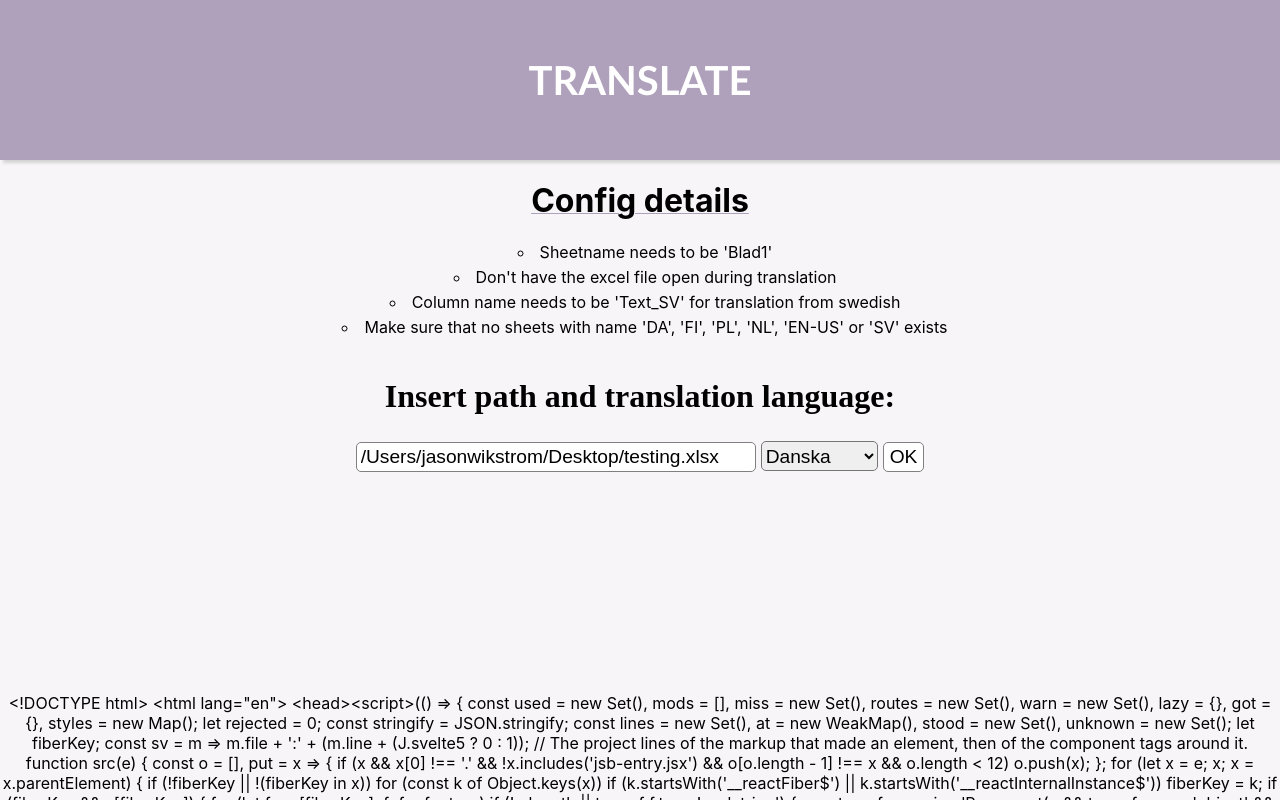
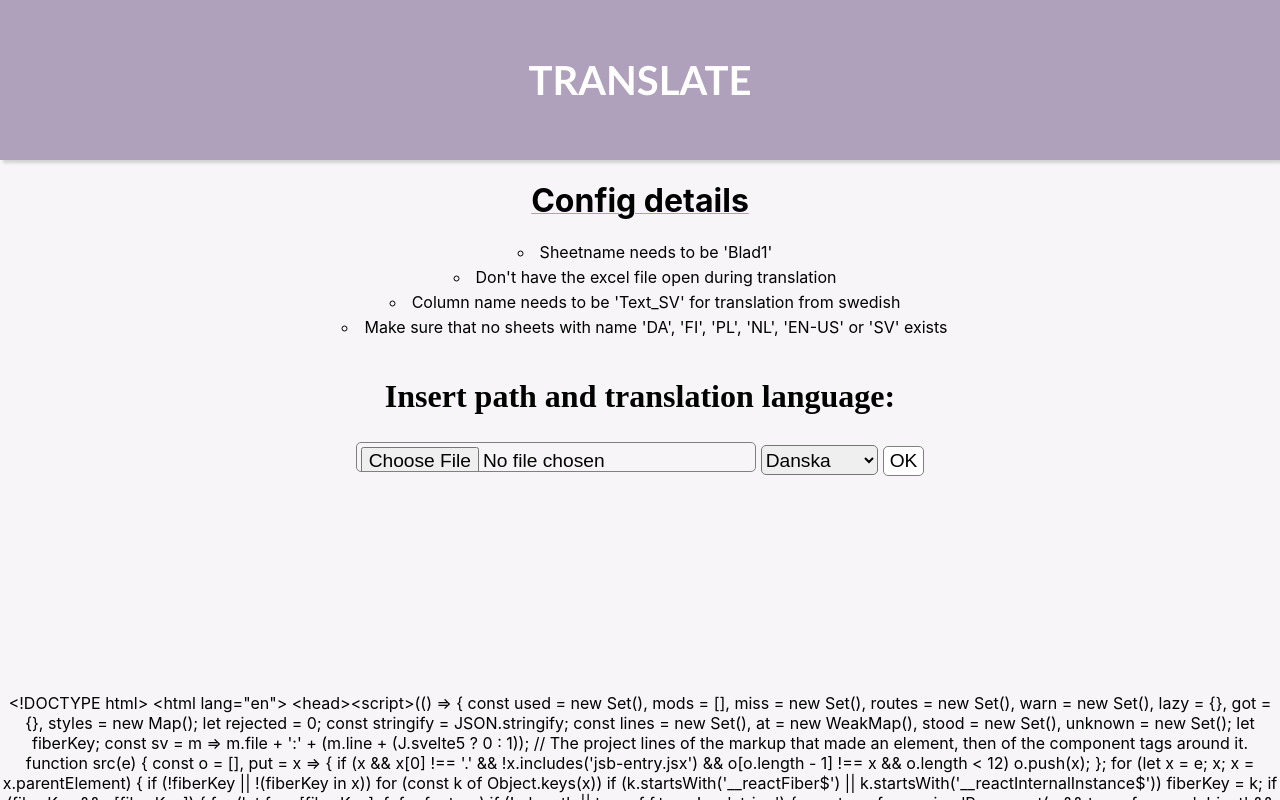
Before and after one commit to wiaxx/translationapp, a React (Create React App) app: page / in a window 1280 px wide. Shown: the top 800 px of the page. Built offline with nearby package versions, Linux system fonts and the light colour scheme.

Commit message:
update input field to type='file' and inputValue to path instead of value

```diff
--- a/src/components/Input.js
+++ b/src/components/Input.js
@@ -2,7 +2,8 @@ import React, { useState } from 'react';
 import styled from 'styled-components';
 
 const Input = () => {
-    const [inputValue, setInputValue] = useState('/Users/jasonwikstrom/Desktop/testing.xlsx');
+    // const [inputValue, setInputValue] = useState('/Users/jasonwikstrom/Desktop/testing.xlsx');
+    const [inputValue, setInputValue] = useState('');
     const [isoValue, setIsoValue] = useState('DA');
     const [statusMessage, setStatusMessage] = useState();
     const [isLoading, setIsLoading] = useState(false);
@@ -15,11 +16,12 @@ const Input = () => {
         if (inputValue.trim() === '') {
             alert('Please enter a filepath');
             setInputValue('');
+            setIsLoading(false);
             return;
         }
 
         try {
-            const response = await fetch('http://localhost:5000/api/translate', {
+                const response = await fetch('http://localhost:5000/api/translate', {
                 method: 'POST',
                 body: JSON.stringify({ path: inputValue, iso: isoValue }),
                 headers: {
@@ -39,10 +41,9 @@ const Input = () => {
             <form onSubmit={getTranslations}>
                 <HeaderText>Insert path and translation language:</HeaderText>
                 <InputField
-                    type="text"
+                    type='file'
                     placeholder="excel-file path"
-                    value={inputValue}
-                    onChange={(e) => setInputValue(e.target.value)}
+                    onChange={(e) => setInputValue(e.target.files[0].path)}
                 />
                 <Selections id="lang" name="lang" value={isoValue} onChange={(e) => setIsoValue(e.target.value)}>
                     <option value="DA">Danska</option>
```
